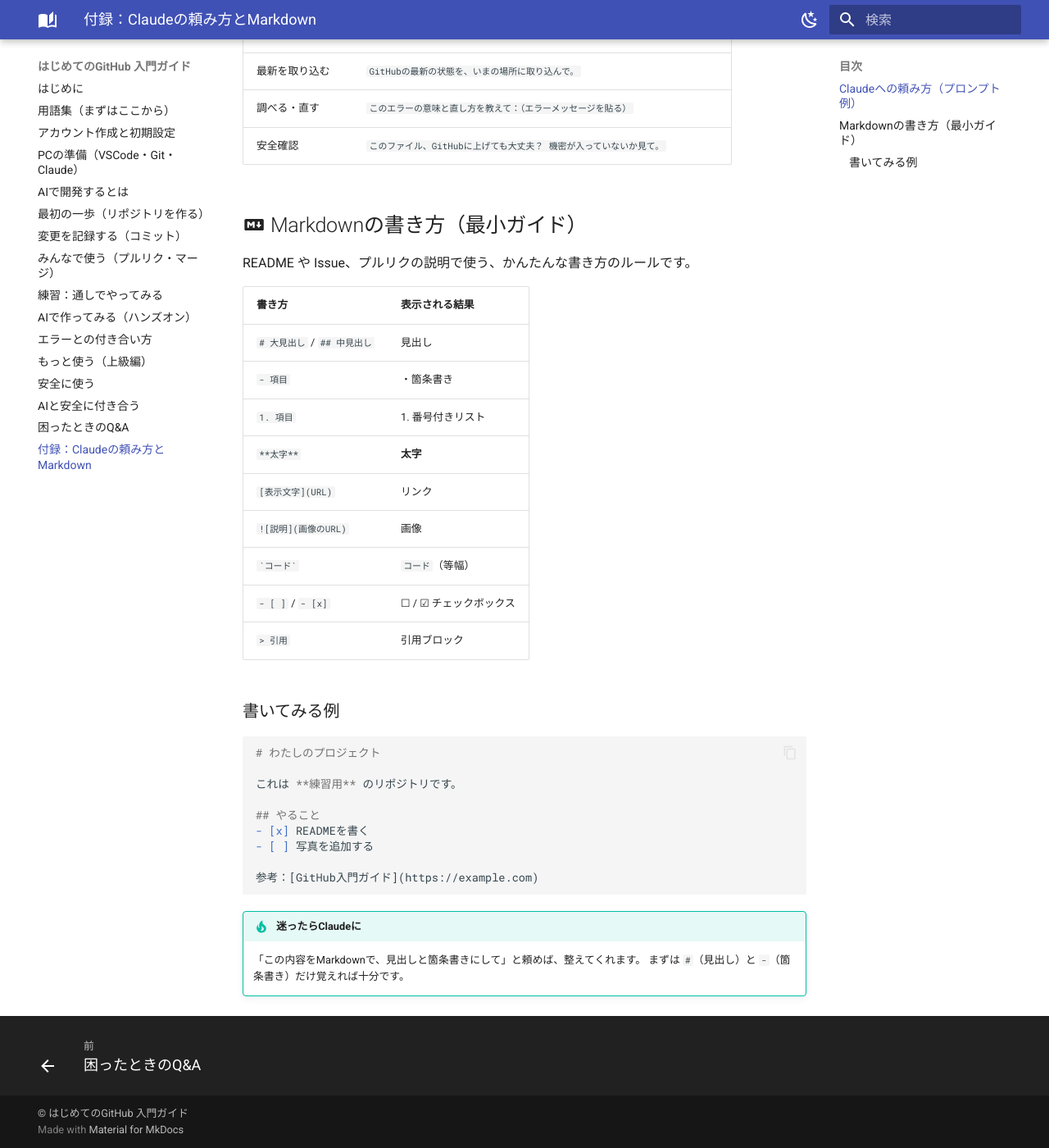
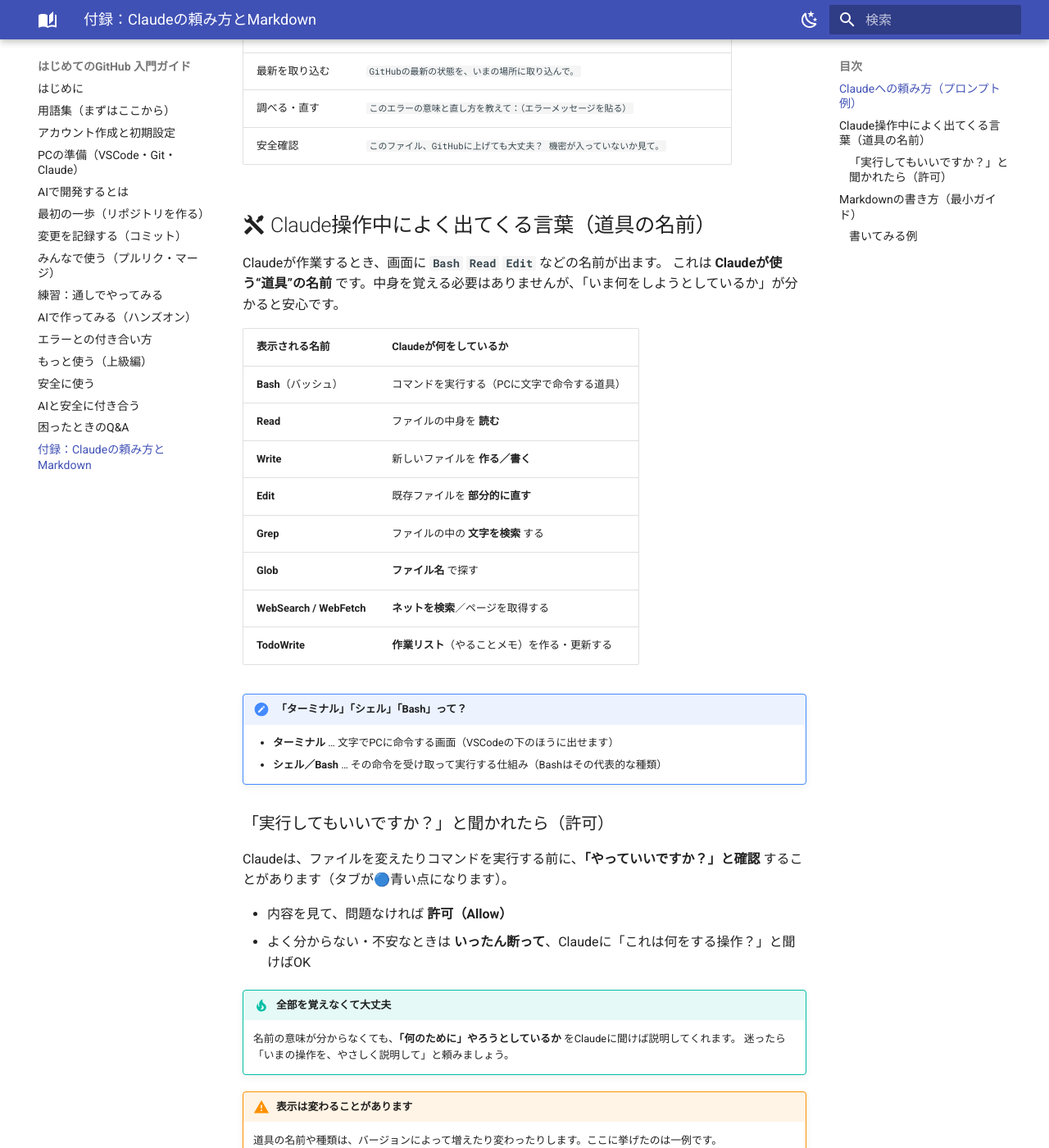
Before and after one commit to sup-kajiwara/github-guide, an MkDocs documentation site: the page built from docs/appendix.md, in a window 1280 px wide and 1400 px high, scrolled down 992 px. Shown: the whole window at 82% size. Built offline with MkDocs 1.6.1 and Material for MkDocs 9.7.7, drawn with Linux system fonts in a browser that asks for light colours.

Commit message:
付録に「Claude操作中に出てくる言葉（Bash等の道具名）」を追加
- Bash/Read/Write/Edit/Grep/Glob/Web*/TodoWrite の役割を表で説明
- ターミナル/シェルの補足、許可（Allow）の対応、変わりうる旨も明記

Co-Authored-By: Claude Opus 4.8 (1M context) <noreply@anthropic.com>

```diff
--- a/docs/appendix.md
+++ b/docs/appendix.md
@@ -22,6 +22,40 @@
 | 最新を取り込む | `GitHubの最新の状態を、いまの場所に取り込んで。` |
 | 調べる・直す | `このエラーの意味と直し方を教えて：（エラーメッセージを貼る）` |
 | 安全確認 | `このファイル、GitHubに上げても大丈夫？ 機密が入っていないか見て。` |
+
+## :material-tools: Claude操作中によく出てくる言葉（道具の名前）
+
+Claudeが作業するとき、画面に **`Bash` `Read` `Edit`** などの名前が出ます。
+これは **Claudeが使う“道具”の名前** です。中身を覚える必要はありませんが、「いま何をしようとしているか」が分かると安心です。
+
+| 表示される名前 | Claudeが何をしているか |
+|---|---|
+| **Bash**（バッシュ） | コマンドを実行する（PCに文字で命令する道具） |
+| **Read** | ファイルの中身を **読む** |
+| **Write** | 新しいファイルを **作る／書く** |
+| **Edit** | 既存ファイルを **部分的に直す** |
+| **Grep** | ファイルの中の **文字を検索** する |
+| **Glob** | **ファイル名** で探す |
+| **WebSearch / WebFetch** | **ネットを検索**／ページを取得する |
+| **TodoWrite** | **作業リスト**（やることメモ）を作る・更新する |
+
+!!! note "「ターミナル」「シェル」「Bash」って？"
+    - **ターミナル** … 文字でPCに命令する画面（VSCodeの下のほうに出せます）
+    - **シェル／Bash** … その命令を受け取って実行する仕組み（Bashはその代表的な種類）
+
+### 「実行してもいいですか？」と聞かれたら（許可）
+
+Claudeは、ファイルを変えたりコマンドを実行する前に、**「やっていいですか？」と確認** することがあります（タブが🔵青い点になります）。
+
+- 内容を見て、問題なければ **許可（Allow）**
+- よく分からない・不安なときは **いったん断って**、Claudeに「これは何をする操作？」と聞けばOK
+
+!!! tip "全部を覚えなくて大丈夫"
+    名前の意味が分からなくても、**「何のために」やろうとしているか** をClaudeに聞けば説明してくれます。
+    迷ったら「いまの操作を、やさしく説明して」と頼みましょう。
+
+!!! warning "表示は変わることがあります"
+    道具の名前や種類は、バージョンによって増えたり変わったりします。ここに挙げたのは一例です。
 
 ## :material-language-markdown: Markdownの書き方（最小ガイド）
 
```
